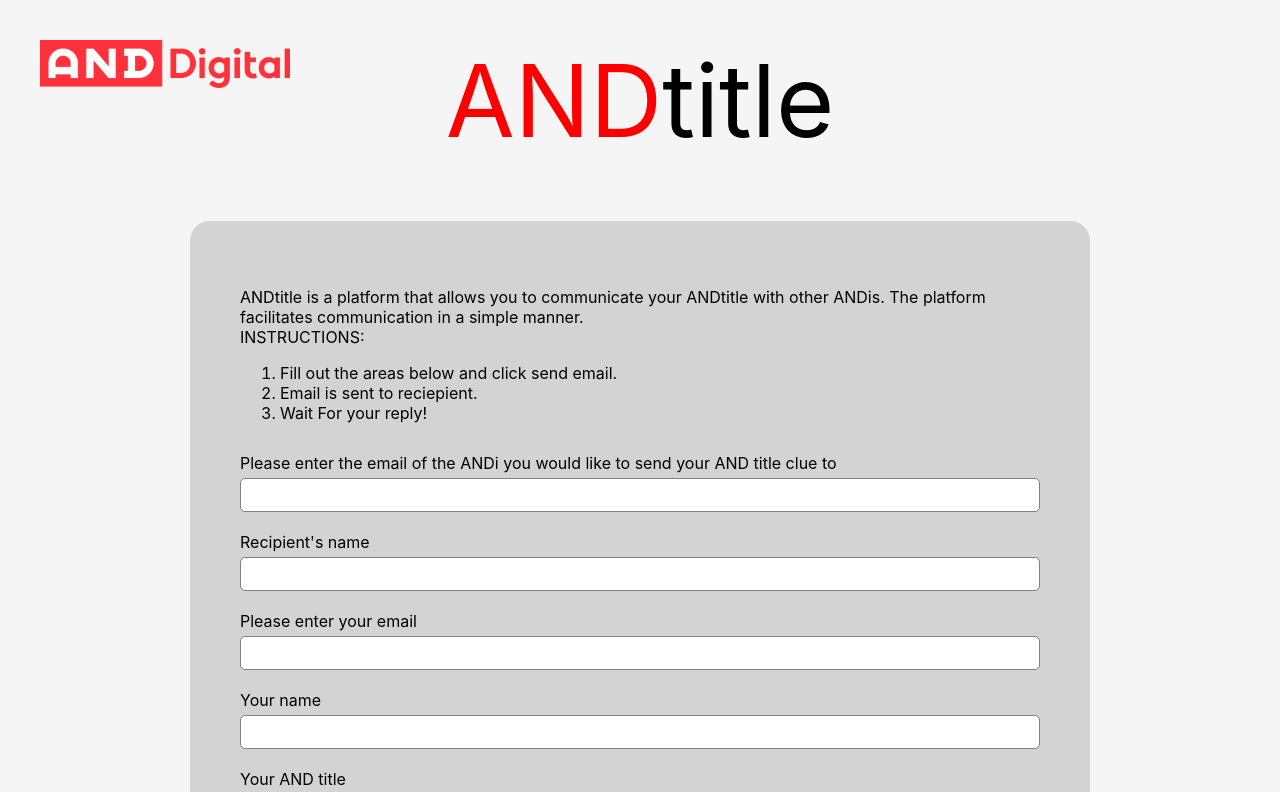
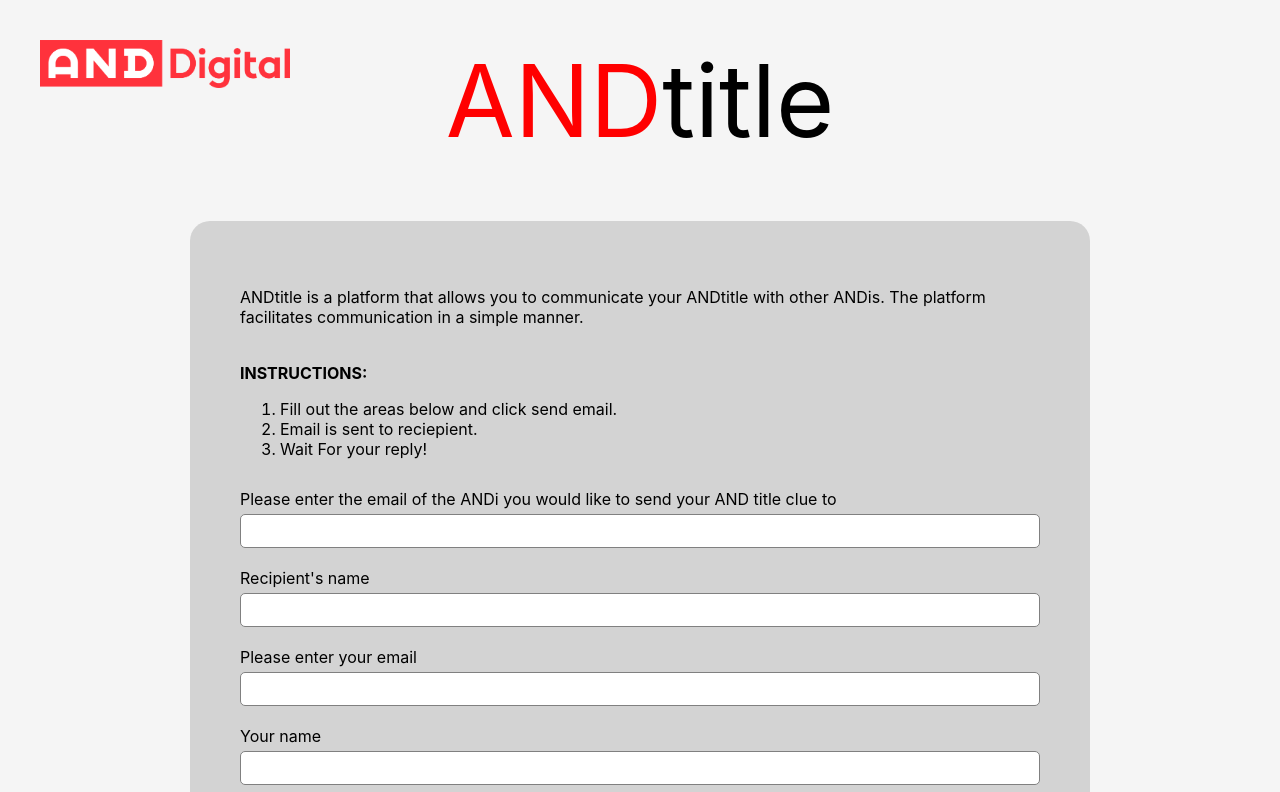
Before and after one commit to sandramolinapalencia/collaboration-challenge, a React (Create React App) app: page / in a window 1280 px wide. Shown: the top 792 px of the page. Built offline with nearby package versions, Linux system fonts and the light colour scheme.

Commit message:
improves site description

```diff
--- a/src/App.css
+++ b/src/App.css
@@ -49,3 +49,7 @@
   cursor: pointer;
   padding: 6px;
 }
+
+.bold {
+  font-weight: bold;
+}
--- a/src/App.js
+++ b/src/App.js
@@ -16,7 +16,8 @@
         <div>
           <p>
           ANDtitle is a platform that allows you to communicate your ANDtitle with other ANDis. The platform facilitates communication in a simple manner.<br/>
-          INSTRUCTIONS:<br/>
+          <br/>
+          <p className="bold">INSTRUCTIONS:</p>
           <ol>
             <li>Fill out the areas below and click send email.</li>
             <li>Email is sent to reciepient.</li>
```
